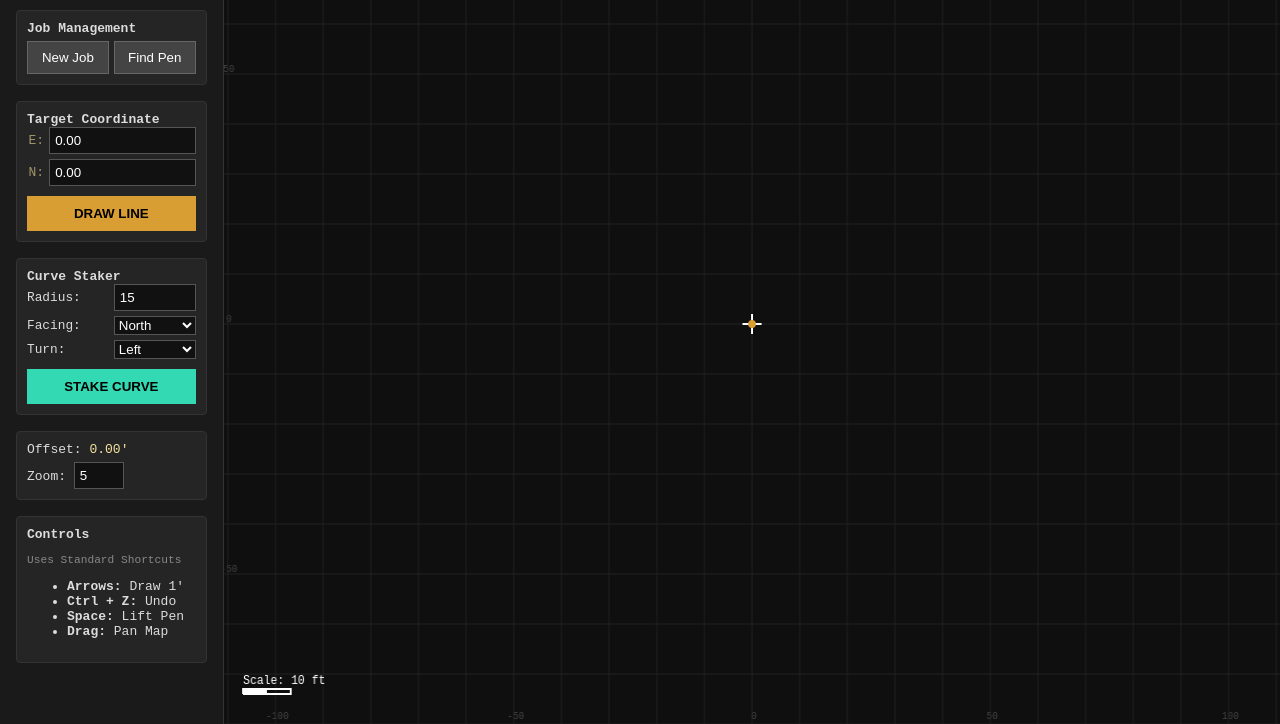
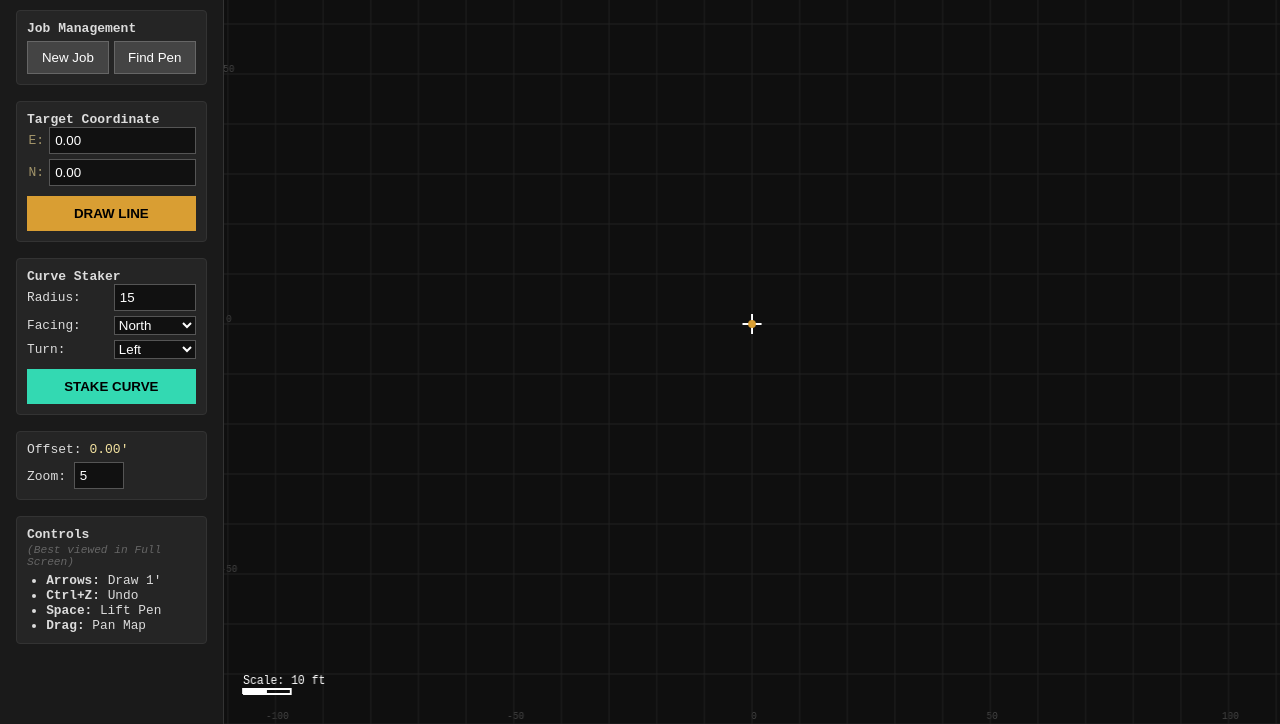
Before and after one commit to isaiah9238/ghArithmaGen, a plain HTML site: page index.html in a window 1280 px wide. Shown: the part 76-800 px from the top of the page. Drawn offline with Linux system fonts and the light colour scheme.

Commit message:
Update index.html

```diff
--- a/index.html
+++ b/index.html
@@ -66,14 +66,14 @@
         </div>
       </div>
 
-            <div class="card help-card">
+      <div class="card help-card">
         <strong>Controls</strong>
-        <p style="font-size: 0.7rem; color: #888; margin-bottom: 5px;">
-            Uses Standard Shortcuts
+        <p style="font-size: 0.7rem; color: #666; margin: 2px 0 5px 0; font-style: italic;">
+            (Best viewed in Full Screen)
         </p>
-        <ul>
+        <ul style="margin: 0; padding-left: 1.2rem; font-size: 0.8rem;">
             <li><strong>Arrows:</strong> Draw 1'</li>
-            <li><strong>Ctrl + Z:</strong> Undo</li>
+            <li><strong>Ctrl+Z:</strong> Undo</li>
             <li><strong>Space:</strong> Lift Pen</li>
             <li><strong>Drag:</strong> Pan Map</li>
         </ul>
```
